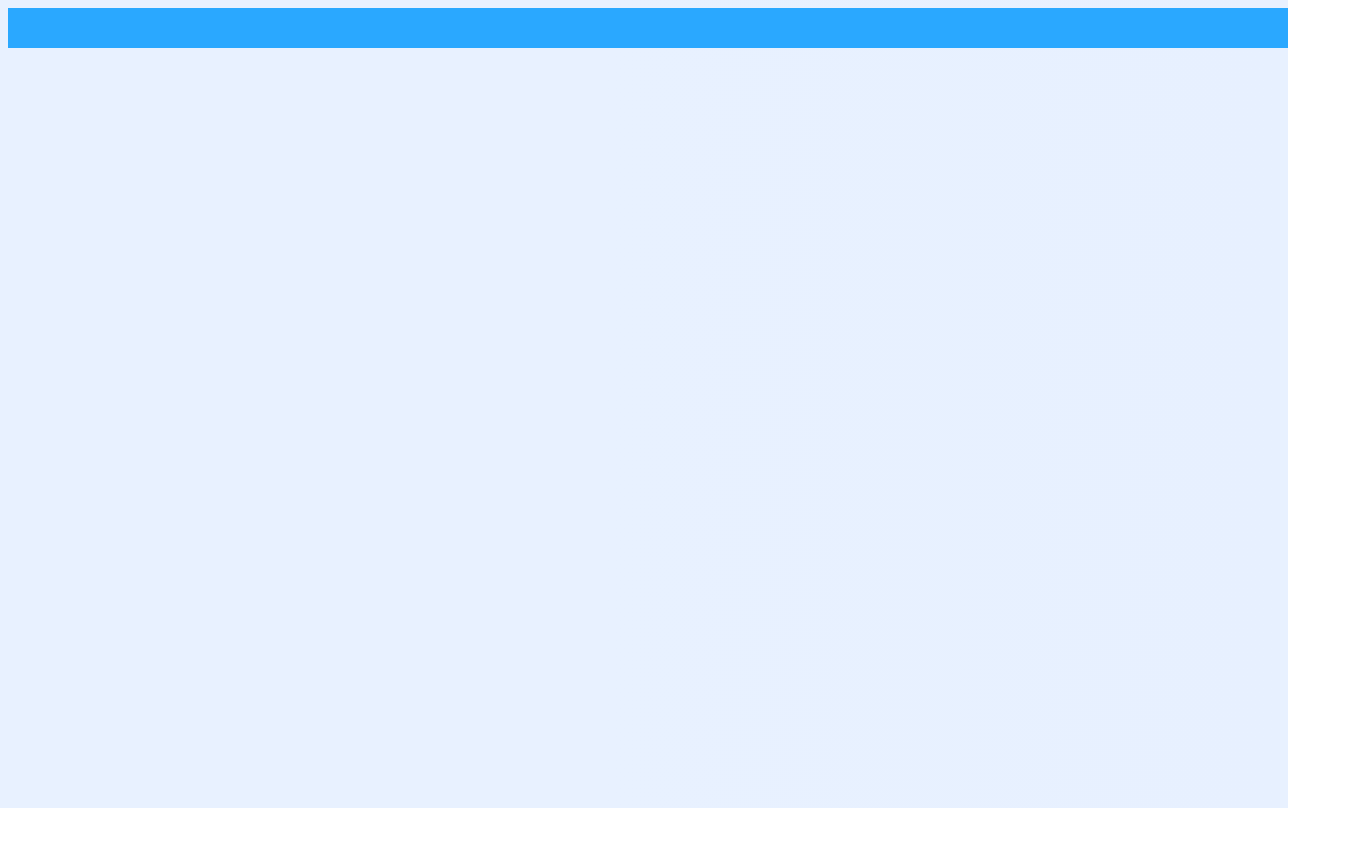
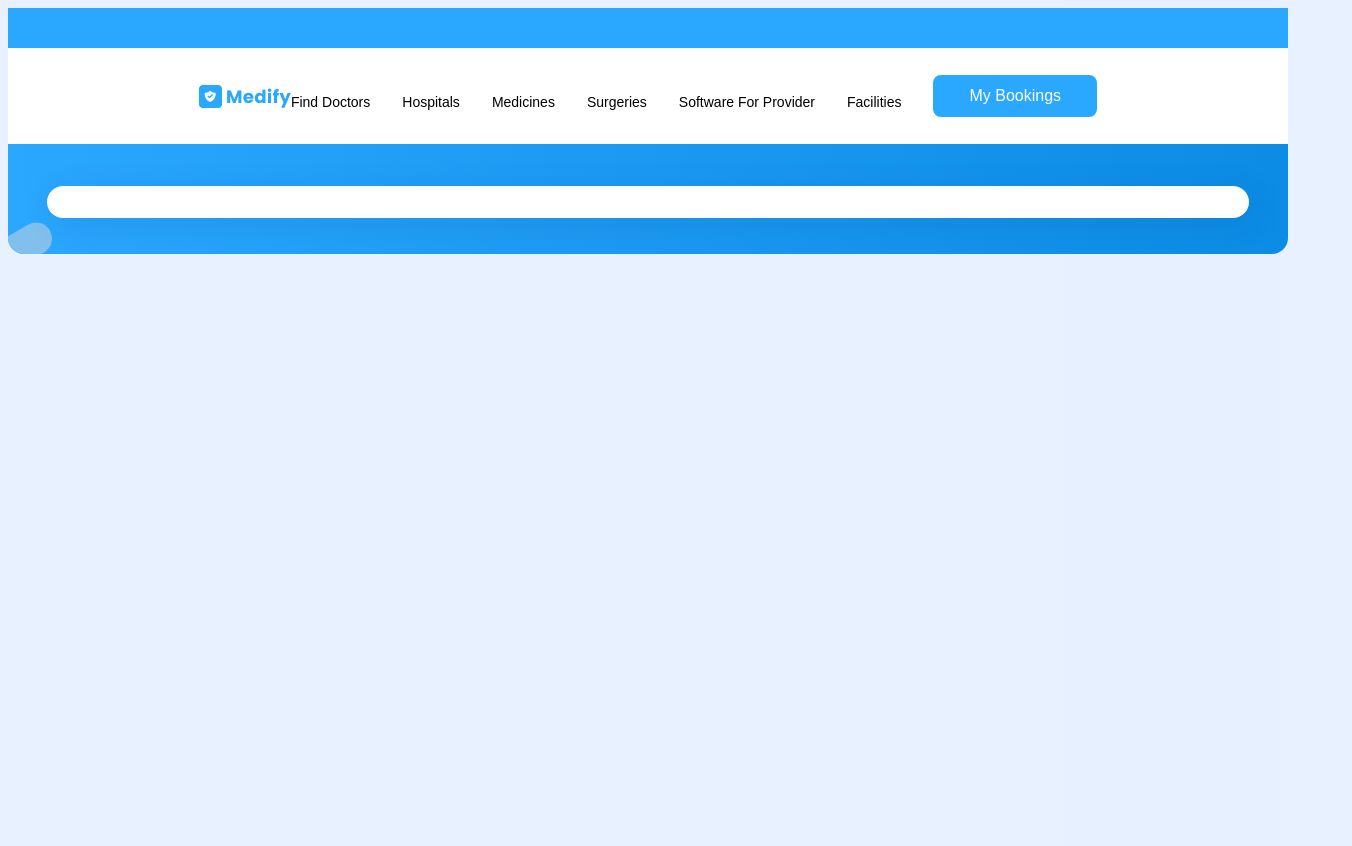
Before and after one commit to RoopaRI/Medify, a React (Create React App) app: page /find in a window 1280 px wide. Shown: the top 846 px of the page, 1352 px wide, since content can reach past the window. Before the commit the page ends 808 px from the top, so only its background shows below. Built offline with nearby package versions, Linux system fonts and the light colour scheme.

Commit message:
Added NavBar to the FindPage

```diff
--- a/src/App.js
+++ b/src/App.js
@@ -1,20 +1,40 @@
 import { useEffect, useState } from 'react'
 import './App.css';
 import { BrowserRouter, Routes, Route } from "react-router-dom";
-import AppTop from "./AppTop/AppTop";
 import HomePage from "./HomePage/HomePage";
+import {BookingsContext, FoundHospitalsContext} from "./Context/Context";
+import FindPage from "./FindPage/FindPage";
+import Download from "./Download/Download";
+import Footer from "./Footer/Footer";
 
 function App() {
+  const [bookings, setBookings] = useState([]);
+  const [foundHospitals, setFoundHospitals] = useState({
+    hospitals: [],
+    cityName: "",
+    stateName: "",
+    noSearchYet: true
+  });
+
   return (
-    <div>
-      <AppTop />
-      <BrowserRouter>
+    <>
+      <div className='App'>
+        <BookingsContext.Provider value={[bookings, setBookings]}>
+          <FoundHospitalsContext.Provider value={[foundHospitals, setFoundHospitals]}>
+            <BrowserRouter>
               <Routes>
                 <Route path='/' exact element={<HomePage />} />
                 <Route path='/home' exact element={<HomePage />} />
+                <Route path='/find' exact element={<FindPage />} />
+                {/* <Route path='/bookings' exact element={ <BookingsPage />} /> */}
               </Routes>
             </BrowserRouter>
-    </div>
+          </FoundHospitalsContext.Provider>
+        </BookingsContext.Provider>
+        <Download />
+        <Footer />
+      </div>
+    </>
   );
 }
 
--- /dev/null
+++ b/src/Context/Context.jsx
@@ -0,0 +1,4 @@
+import React from 'react';
+
+export const BookingsContext = React.createContext();
+export const FoundHospitalsContext = React.createContext();
--- /dev/null
+++ b/src/FindPage/FindPage.jsx
@@ -0,0 +1,19 @@
+import React from 'react';
+//components
+// import SearchResults from "../SearchResults/SearchResults";
+import FAQ from "../FAQ/FAQ";
+import AppTop from "../AppTop/AppTop";
+import Navbar from "../NavBar/NavBar";
+
+export default function FindPage() {
+    return (
+        <>
+            <AppTop />
+            <Navbar atFindPage={true} backColor="whiteBack" />
+
+            {/* <SearchResults /> */}
+
+            <FAQ />
+        </>
+    );
+};
--- a/src/HomePage/HomePage.jsx
+++ b/src/HomePage/HomePage.jsx
@@ -7,12 +7,12 @@ import PatientCaring from "../PatientCaring/PatientCaring";
 import Blogs from "../Blogs&News/Blogs&News";
 import Families from "../Families/Families";
 import FAQ from "../FAQ/FAQ";
-import Download from "../Download/Download";
-import Footer from "../Footer/Footer";
+import AppTop from "../AppTop/AppTop";
 
 export default function HomePage(){
     return(
         <div>
+            <AppTop />
             <NavBar atHomePage={true}/>
             <HeroSection />
             <SwiperComponent type="offers" classForMargin={"CardHolder-offers"}/>
@@ -22,8 +22,6 @@ export default function HomePage(){
             <Blogs />
             <Families />
             <FAQ />
-            <Download />
-            <Footer />
         </div>
 
     );
--- a/src/NavBar/NavBar.css
+++ b/src/NavBar/NavBar.css
@@ -1,15 +1,47 @@
-.nav{
+nav{
     display: flex;
-    justify-content: space-between;
     align-items: center;
-    gap:3rem;
+    flex-direction: column;
+    /* background-color: var(--color-white); */
+    text-transform: capitalize;
+    --linksGap: 2rem;
 }
 
-.navLinksDiv{
+.mainNav{
     display: flex;
-    gap: 3rem;
-    font-size: 0.875rem;
-    font-weight: 400px;
+    align-items: center;
+    justify-content: space-between;
+    height: var(--heightOfMainNav);
+    width: 100%;
+    /* max-width: 1100px; */
+    /* padding: 0 1rem; */
+}
+
+.whiteBack{
+    background-color: var(--color-white);
+}
+
+.logo{
+    display: flex;
+    align-items: center;
+    justify-content: center;
+    gap: 0.25rem;
+}
+
+.logoText{
+    font-weight: 700;
+    font-size: 1.125rem; /*18px*/
+    color: var(--primary);
+}
+
+.navMenuButton{
+    display: none;
+    align-items: center;
+    justify-content: center;
+}
+
+.navMenuButton button img{
+    max-width: 20px;
 }
 
 .navBody{
@@ -18,7 +50,16 @@
     justify-content: space-between;
     gap: var(--linksGap);
     height: 100%;
-    padding:10px 30px 10px 30px;
+}
+
+.navLinksDiv{
+    display: flex;
+    align-items: stretch;
+    justify-content: center;
+    align-self: stretch;
+    gap: var(--linksGap);
+    font-size: 0.875rem;
+    font-weight: 400px;
 }
 
 .navLink{
@@ -29,7 +70,7 @@
     height: 100%;
     display: flex;
     align-items: center;
-    border: 0.375rem solid rgba(0, 0, 0, 0);
+    border: 0.375rem solid rgba(0, 0, 0, 0); /*0.375rem = 6px*/
     transition: all 250ms;
     border-left: 0;
     border-right: 0;
@@ -45,32 +86,156 @@
     font-weight: 600;
 }
 
-.menuIcon {
+
+.navbarBottom{
+    width: 100%;
+    height: 110px;
+    background: rgb(42,167,255);
+    background: linear-gradient(90deg, rgba(42,167,255,1) 0%, rgba(12,140,229,1) 100%);
+    border-radius: 0 0 1rem 1rem;
+    overflow: hidden;
+    position: relative;
+    /* margin-left: auto;
+    margin-right: auto; */
+}
+
+.navbarBottomPatch{
+    width: 62.1px;
+    height: 2rem;
+    position: absolute;
+    bottom: -0.5rem;
+    left: -1rem;
+    rotate: -30deg;
+    border-radius: 25px;
+    opacity: 0.5px;
+    background: rgb(129, 192, 236);
+}
+
+.menuListWrapper{
+    position: absolute;
+    top: calc(40px + 6rem);
+    right: 100%;
+    display: none;
+    flex-direction: column;
+    z-index: 30
+}
+.menuItem{
+    padding: 1rem;
+    width: 100vw;
+    background-color: var(--primary);
+    color: var(--color-white);
+    border-bottom: 1px solid var(--color-white);
     cursor: pointer;
-    display:none;
+    transition: 250ms all;
+}
+
+.menuItem-forBookings{
+    border: none;
+}
+
+.menuRight{
+    transform: translateX(100%);
+}
+.hideMenu{
+    /* display: none; */
+    transform: translateX(0%);
+}
+.menuItem-forBookings{
+    background-color: inherit;
+    display: flex;
+    align-items: center;
+    justify-content: center;
+}
+
+.BookingSearch{
+    display: flex;
+    align-items: flex-start;
+    justify-content: space-between;
 }
 
 
-@media screen and (max-width: 768px) {
+.bookingsHeadline{
+    /* width: 403px; */
+    font-size: 40px;
+    font-weight: 700;
+    color: var(--color-white);
+    line-height: 0;
+    flex-grow: 1;
+    flex-shrink: 1;
+}
 
-    .menuIcon{
-        display:block;
-        height:30px;
-        width:30px;
+.BookingSearch .navSearchWrapper{
+    /* flex-basis: 780px; */
+    /* width: 780px; */
+    flex-grow: 1;
+}
+
+
+.BookingSearch, .NavSearch{
+    position: absolute;
+    z-index: 25;
+    top: calc(var(--heightOfAppTop) + var(--heightOfMainNav) + 50px);
+}
+.NavSearch{
+    display: flex;
+    background-color: var(--color-white);
+    align-items: center;
+    justify-content: center;
+    padding: 1rem;
+    /* width: var(--appWidth); */
+    border-radius: 1rem;
+    box-shadow: 6px 6px 35px 0px #1028511C;
+}
+
+.navSearchWrapper{
+    background-color: var(--color-white);
+    display: flex;
+    align-items: center;
+    justify-content: center;
+    padding: 1rem;
+    /* width: var(--appWidth); */
+    border-radius: 1rem;
+    box-shadow: 6px 6px 35px 0px #1028511C;
+}
+
+@media screen and (max-width: 1000px) {
+    nav{
+        --linksGap: 1rem;
     }
-    .navLinksDiv {
+}
+
+/* above 1200px */
+@media screen and (min-width: 1200px) {
+    .BookingSearch, .NavSearch{
+        width: var(--appWidth);
+    }
+}
+
+/* below 1200px */
+@media screen and (max-width: 1200px) {
+    .BookingSearch, .NavSearch{
+        left: 1rem;
+        right: 1rem;
+    }
+}
+@media screen and (max-width: 900px) {
+    .navBody{
         display: none;
+    }
+   .navMenuButton{
+       display: flex;
+    }
+    .menuListWrapper{
+        display: flex;
+    }
+    .BookingSearch{
         flex-direction: column;
     }
-    .HeroBody{
-        margin-top: 0;
+    .bookingsHeadline{
+        font-size: 32px;
     }
-    .heroTexts{
-        margin-top: 0;
+    .BookingSearch .navSearchWrapper{
+        align-self: flex-end;
+        margin-top: 2rem;
     }
-    .navLinksDiv.show {
-        display: block; /* Show the links when .show class is applied */
-
-      }
-
 }
--- a/src/NavBar/NavBar.jsx
+++ b/src/NavBar/NavBar.jsx
@@ -11,7 +11,7 @@ export default function NavBar(props){
     const { atHomePage, atFindPage, atBookingsPage, backColor } = props;
 
     const [showNavLinks, setShowNavLinks] = useState(false);
-
+    const [menuPoisition, setMenuPosition] = useState("hideMenu");
     const navLinks = ["Find Doctors", "Hospitals", "Medicines", "Surgeries", "Software for Provider", "Facilities"];
 
 
@@ -19,7 +19,7 @@ export default function NavBar(props){
     const displayLinks = () => {
         return navLinks.map(item => {
             let goto = "#"
-
+            if(item === "Find Doctors") goto = "/find"
             return (
                 <Link to={goto}>
                     <span className='navLink'><span className='navLink-inner'>{item}</span></span>
@@ -28,24 +28,76 @@ export default function NavBar(props){
         })
     }
 
+    const handleMenuClick = () => {
+        if(menuPoisition === "menuLeft" || menuPoisition === "hideMenu") setMenuPosition("menuRight");
+        else setMenuPosition("menuLeft");
+    }
 
+    const displayMenuList = () => {
+        let arr = [], delay = 0, transitionDelay;
+        // ...navLinks,
+        navLinks.forEach((item, index) => {
+            transitionDelay = {transitionDelay: `${delay++}00ms`}
+            let goto = "#";
+            if(item == "Find Doctors") goto = "/find";
+            return arr.push(
+                <Link onClick={handleMenuClick} to={goto} style={transitionDelay} className={`menuItem ${menuPoisition}`}>
+                    {item}
+                </Link>
+            )
+        });
+        arr.push(<Link to="/bookings" style={transitionDelay} className={`menuItem ${menuPoisition} menuItem-forBookings`}><Button text="my bookings" buttonClass="largeButton "/></Link>);
 
+        return arr;
+    }
 
+    const NavSearch = () => {
+        if(atFindPage) return (
+            <div className={"NavSearch"}>
+
+            </div>
+        )
+    }
+
+    const NavbarBottom = () => {
+        if(atHomePage) return null;
+
+        return (
+            <div className='navbarBottom'>
+                <span className='navbarBottomPatch'></span>
+            </div>
+        )
+    }
 
     return(
-        <div className='navBody'>
-            <Logo/>
-            <div className="nav">
-                <img src={menuIcon} alt="Menu" className="menuIcon" onClick={() => setShowNavLinks(!showNavLinks)} />
-                <div className={`navLinksDiv ${showNavLinks ? 'show' : ''}`}>{displayLinks()}
-                <a href="/bookings">
-                  <Button text="my bookings" buttonClass="largeButton "/>
-                </a>
+        <>
+        <nav className={`${backColor}`}>
+            <div className="commonContainer">
+            <div className='mainNav'>
+                <Link to="/">
+                    <div className="logo">
+                        <Logo/>
+                    </div>
+                </Link>
+                <div className='navMenuButton'>
+                    <Button clickFuntion={handleMenuClick} buttonClass='whiteButton inheritBackground' icon={menuIcon} />
+                </div>
+                <div className='navBody'>
+                    <div className='navLinksDiv'>{displayLinks()}</div>
+                    <Link to="/bookings">
+                        <Button text="my bookings" buttonClass="largeButton "/>
+                    </Link>
                 </div>
             </div>
 
-
-        </div>
+            <div className='menuListWrapper'>
+                {displayMenuList()}
+            </div>
+            </div>
+            <NavSearch />
+        </nav>
+        <NavbarBottom />
+        </>
 
     );
 }
```
